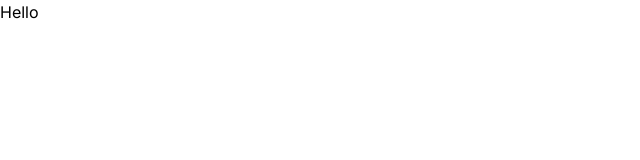
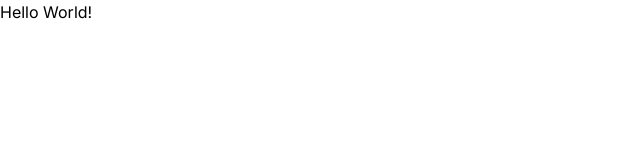
Before and after one commit to far0kh/NextJs-Google-Authentication, a Next.js app: page / in a window 1280 px wide. Shown: the top 160 px of the page, without its empty margins (0-640 px from the left). Built offline with nearby package versions, Linux system fonts and the light colour scheme.

Commit message:
first commit

```diff
--- a/app/page.tsx
+++ b/app/page.tsx
@@ -2,6 +2,6 @@ import Image from "next/image";
 
 export default function Home() {
   return (
-    <h1>Hello</h1>
+    <h1>Hello World!</h1>
   );
 }
```
